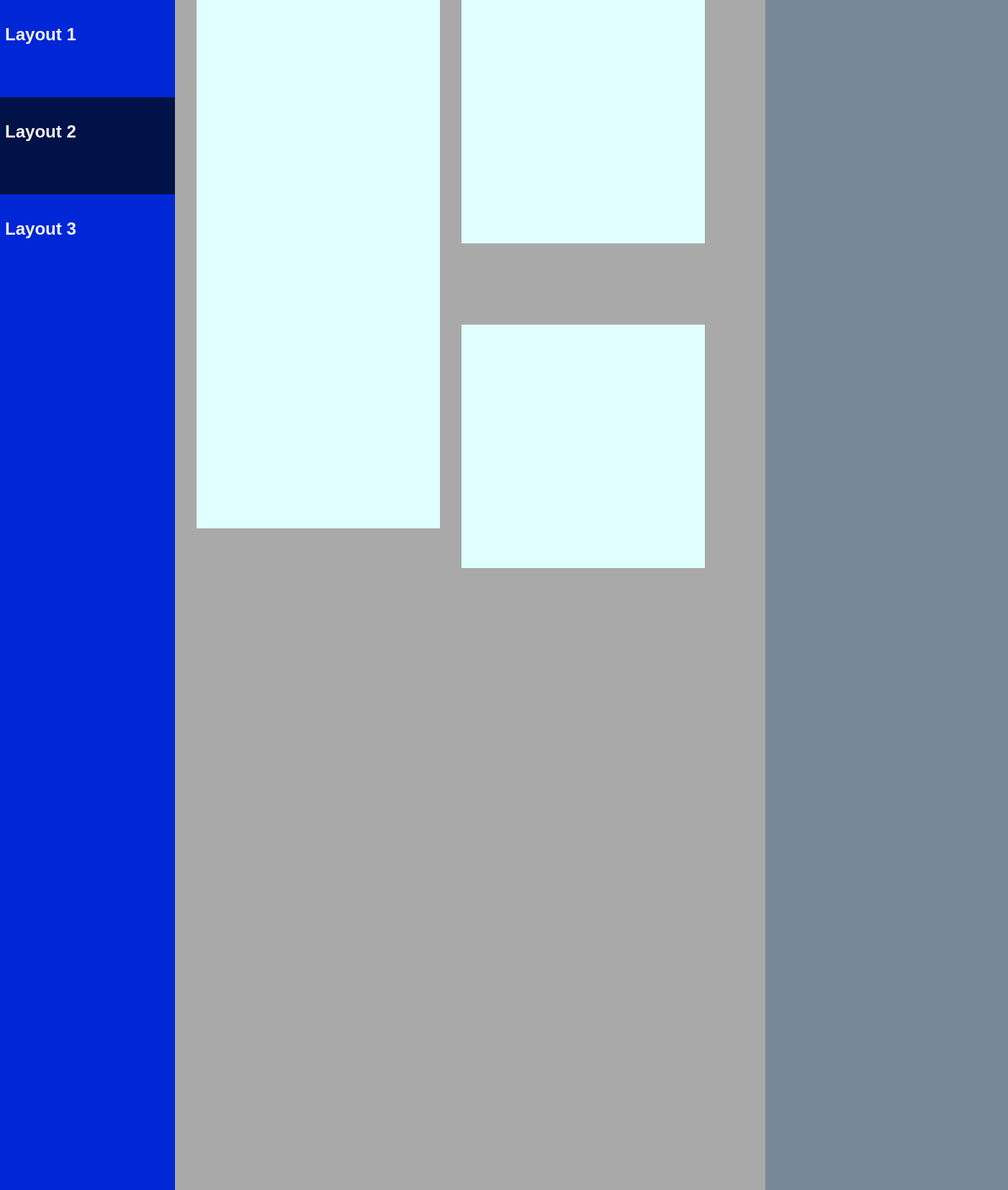
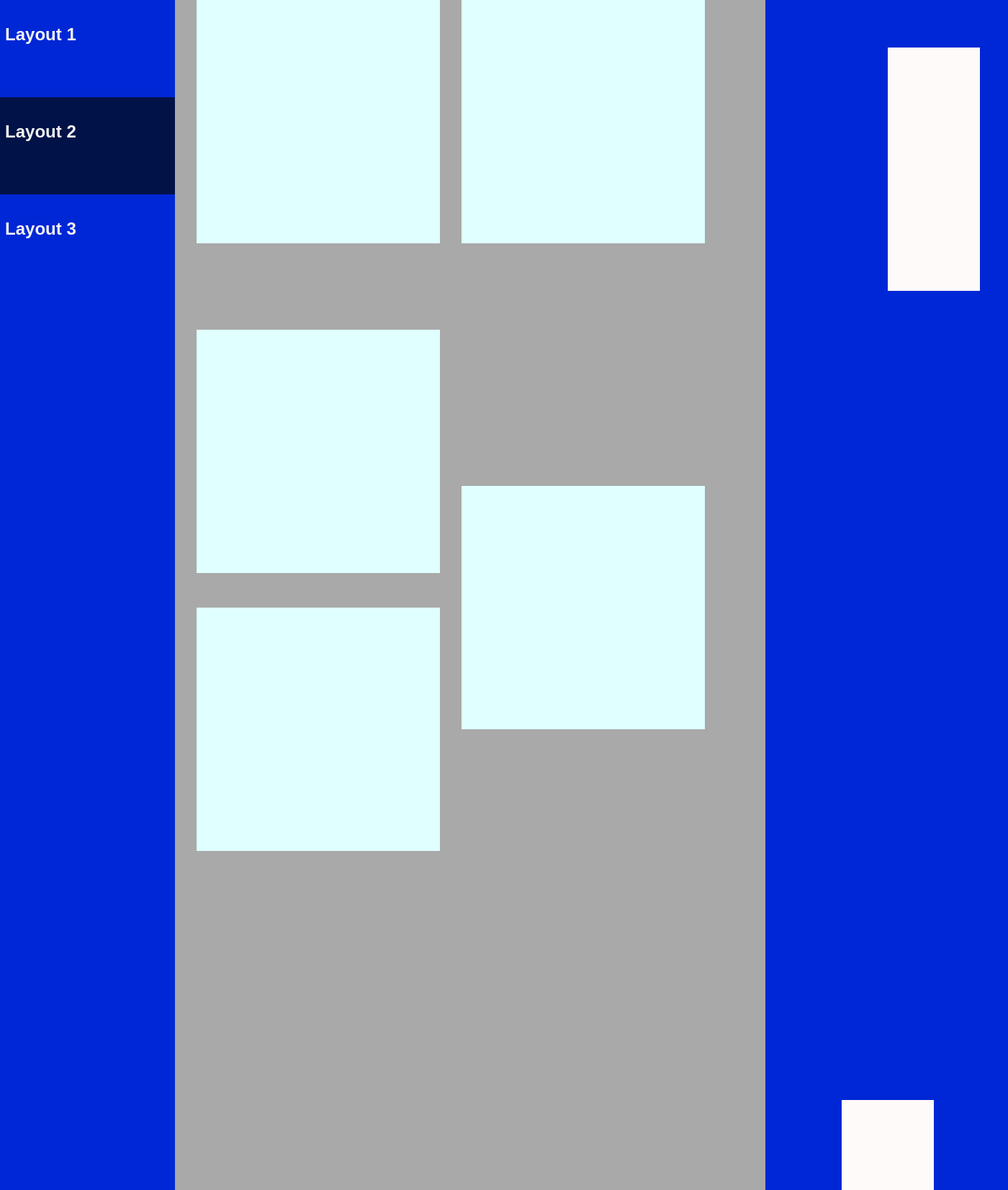
Before and after one commit to shaharariel95/Web-and-Cloud, a PHP site: page /Ex3/layout2.html in a window 1400 px wide. Shown: the part 192-1845 px from the top of the page at 72% size. Run offline with PHP 8.4, Linux system fonts and the light colour scheme.

Commit message:
day2 update2

```diff
--- a/Ex3/CSS/style.css
+++ b/Ex3/CSS/style.css
@@ -206,7 +206,7 @@
 
 .l2_wrapper aside {
     height: 100%;
-    width: 24.0738082%;
+    width: 24.07254314422%;
     background-color: rgb(0, 39, 214);
 }
 
@@ -240,19 +240,19 @@
 
 #l2_rect3 {
     position: relative;
-    top: -104px;
+    top: 120px;
     left: 30px;
 }
 
 #l2_rect4 {
     position: relative;
-    top: 113px;
+    top: 337px;
     left: 60px;
 }
 
 #l2_rect5 {
     position: relative;
-    top: -280px;
+    top: 168px;
     left: 30px;
 }
 
```
Also changed, not shown: landing page/index.html (added, +18 -0 lines), landing page/scripts.js (added).
